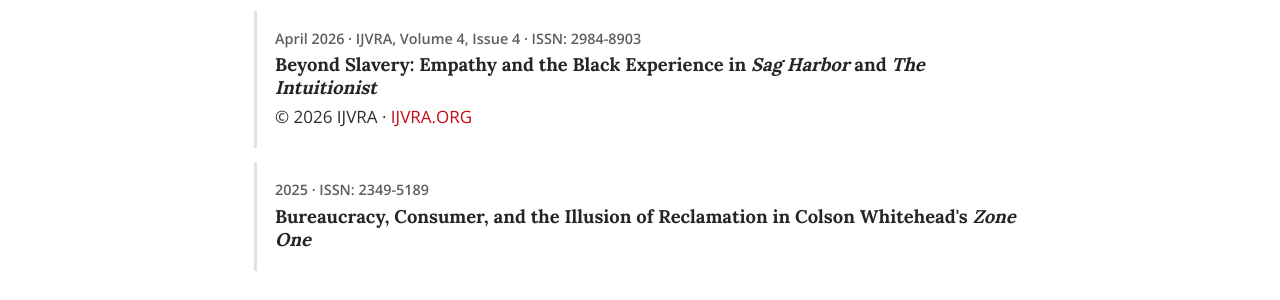
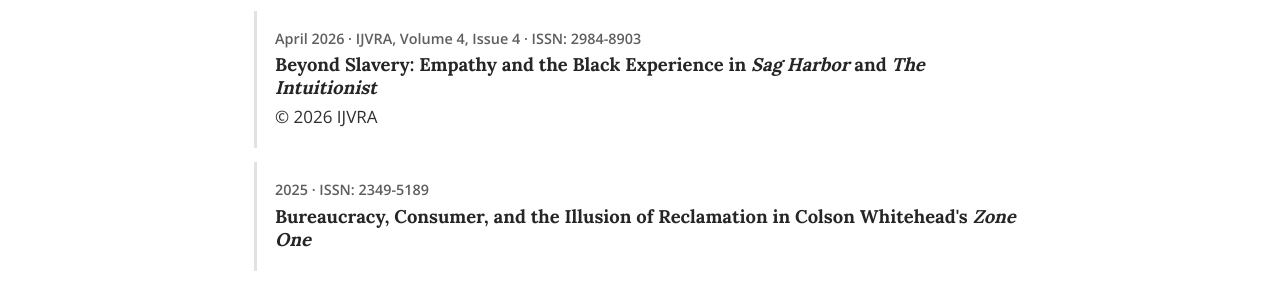
Before and after one commit to therajatshahare/therajatshahare.github.io, a Jekyll site: the page built from publications.md, in a window 1280 px wide and 1362 px high. Shown: the part 337-637 px from the top of the window. Built offline with Jekyll 4.4.1, drawn with Linux system fonts in a browser that asks for light colours.

Commit message:
Update publications.md

```diff
--- a/publications.md
+++ b/publications.md
@@ -9,7 +9,7 @@ permalink: /publications/
 <div class="entry">
   <div class="meta">April 2026 · IJVRA, Volume 4, Issue 4 · ISSN: 2984-8903</div>
   <h3>Beyond Slavery: Empathy and the Black Experience in <em>Sag Harbor</em> and <em>The Intuitionist</em></h3>
-  © 2026 IJVRA · <a href="https://ijvra.org">IJVRA.ORG</a>
+  © 2026 IJVRA
 </div>
 
 <div class="entry">
```
